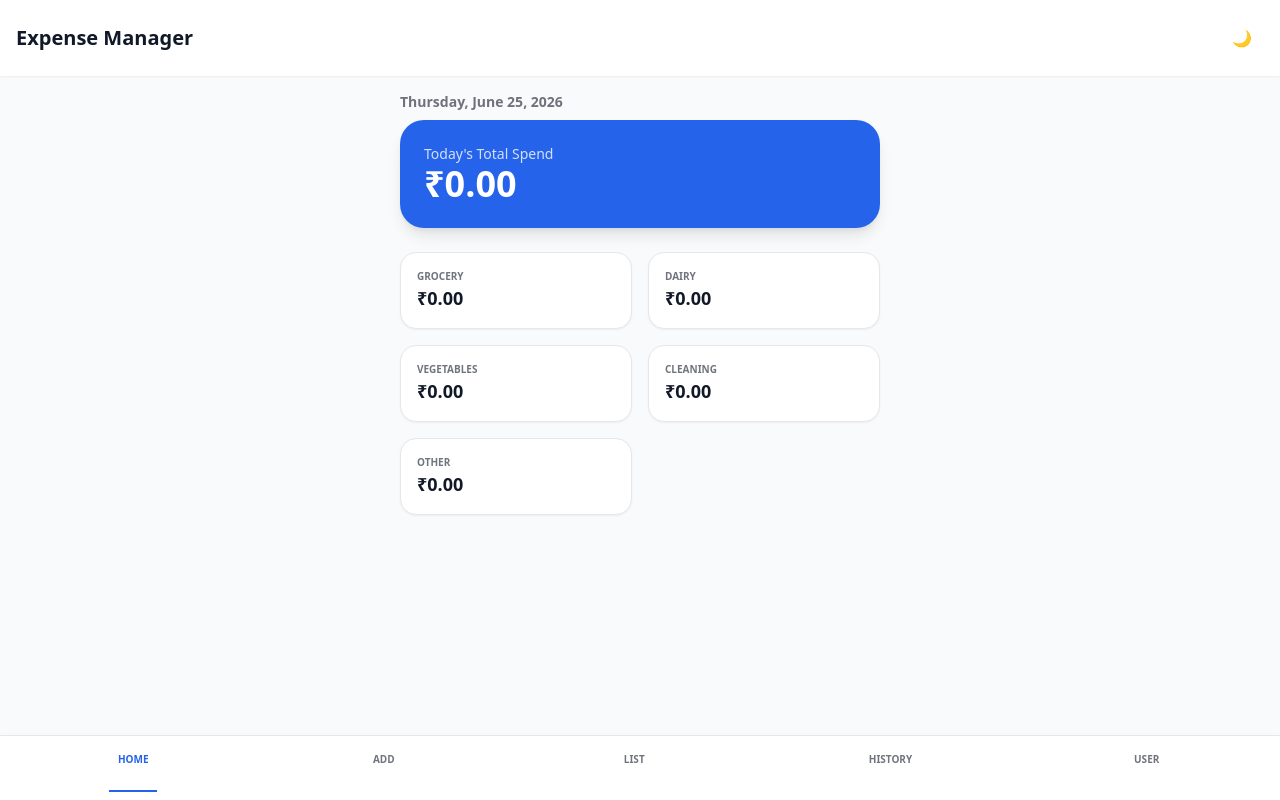
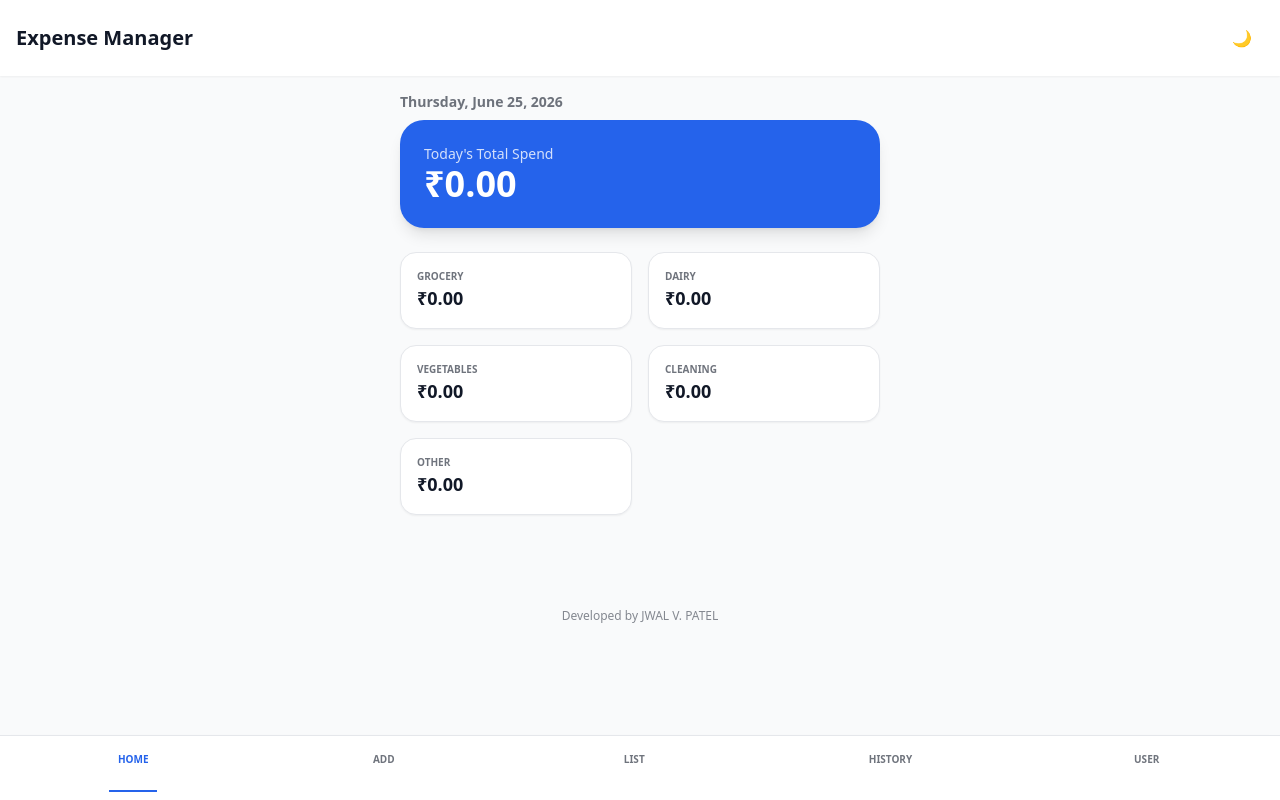
Before and after one commit to pateljwal2-dot/House-expense, a plain HTML site: page index.html in a window 1280 px wide. Drawn offline with nearby package versions, Linux system fonts and the light colour scheme.

Commit message:
Update index.html

```diff
--- a/index.html
+++ b/index.html
@@ -44,6 +44,10 @@
 
         <main id="main-content" class="p-4 flex-grow w-full max-w-lg mx-auto">
         </main>
+
+        <footer class="text-center pb-20 pt-4 text-xs opacity-50 no-print">
+            Developed by JWAL V. PATEL
+        </footer>
 
         <nav id="nav-bar" class="fixed bottom-0 w-full bg-white dark:bg-gray-800 border-t dark:border-gray-700 flex justify-around p-2 shadow-lg z-40 no-print">
         </nav>
```
